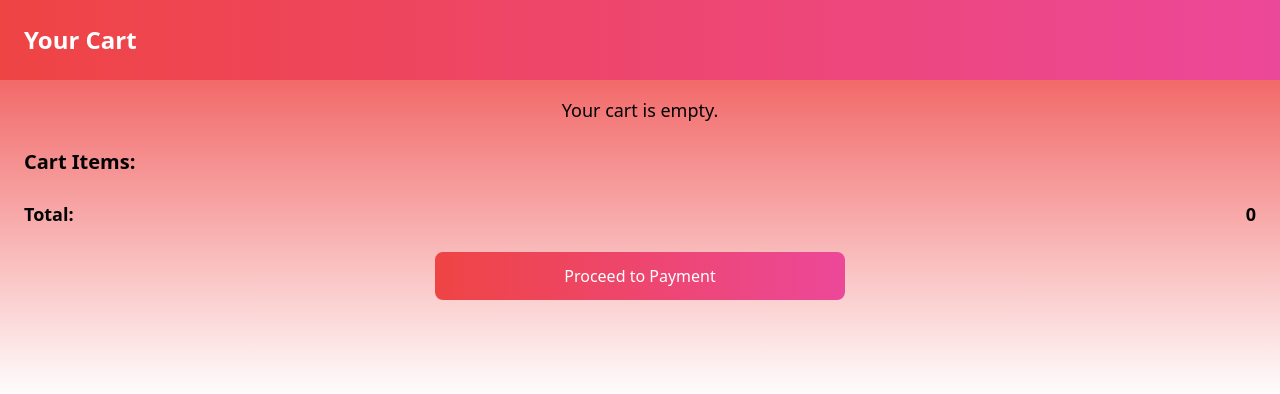
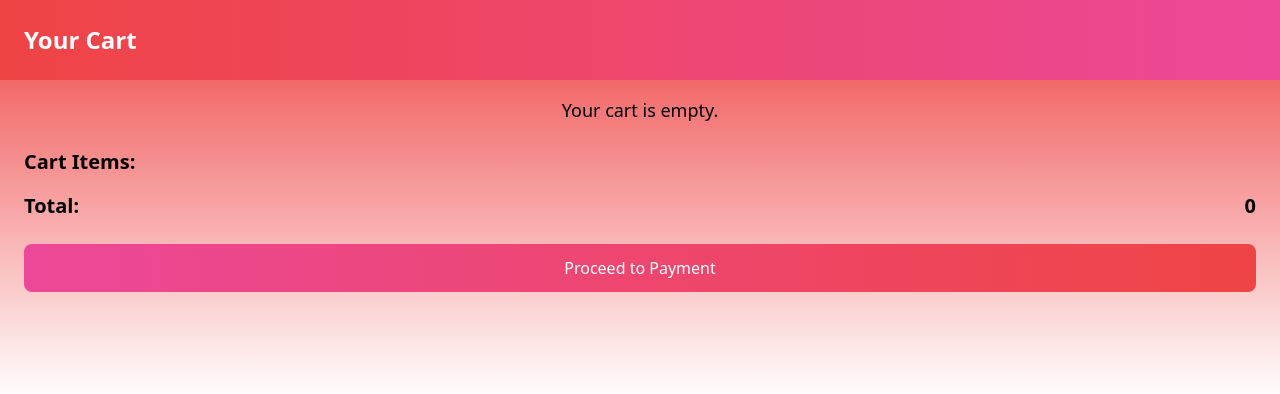
Before and after one commit to transmogrify76/FoodAPP, a React (Vite) app in the folder food-delivery/: page /cart in a window 1280 px wide. Shown: the top 394 px of the page. Built offline with nearby package versions, Linux system fonts and the light colour scheme; the HTML template or start-up script is replaced by a standard one.

Commit message:
razor pay

```diff
--- a/food-delivery/src/index.html
+++ b/food-delivery/src/index.html
@@ -1 +1,4 @@
-<script src="https://checkout.razorpay.com/v1/checkout.js"></script>
+<head>
+    <!-- Other head elements -->
+    <script src="https://checkout.razorpay.com/v1/checkout.js"></script>
+  </head>
--- a/food-delivery/src/pages/user/CartPage.tsx
+++ b/food-delivery/src/pages/user/CartPage.tsx
@@ -82,25 +82,32 @@ const CartPage: React.FC = () => {
         totalprice: totalPrice.toString(),
       };
 
+      // Call your backend Razorpay API to create the order
       const response = await axios.post('http://localhost:5000/createpayment/razorpay', new URLSearchParams(paymentData));
 
       if (response.status === 200) {
         const paymentDetails = response.data;
+
         const options = {
-        key: 'rzp_test_nzmqxQYhvCH9rD',
-        amount: paymentDetails.amount,
+          key: 'rzp_test_nzmqxQYhvCH9rD',  // Your Razorpay key
+          amount: paymentDetails.amount,  // Amount in paise (this should be passed as is)
           currency: paymentDetails.currency,
           order_id: paymentDetails.id,
-        name: 'Restaurant Name',
+          name: 'Restaurant Name',  // Customize with restaurant details
           description: 'Complete your payment',
-        image: 'https://your-logo-url.com',
+          image: 'https://your-logo-url.com',  // Logo URL
           handler: function (response: any) {
+            // On successful payment, handle here
             alert('Payment successful!');
+            // You can add code to update order status here (e.g., update the database or show a success page)
           },
           prefill: {
-          name: 'User Name',
+            name: 'User Name',  // Fetch this from the logged-in user's details
             email: 'user@example.com',
             contact: '1234567890',
+          },
+          theme: {
+            color: '#F37254',  // Customize theme color as needed
           },
         };
 
@@ -122,13 +129,12 @@ const CartPage: React.FC = () => {
         return;
       }
 
-      // Get the restaurantId from the item
       const restaurantId = item.restaurantid;
 
       const response = await axios.post('http://localhost:5000/cart/incquantity', new URLSearchParams({
         menuid: item.menuid,
-        userid: userId,  // Use the decoded user ID
-        restaurantid: restaurantId, // Use the restaurantId from the item
+        userid: userId,
+        restaurantid: restaurantId,
       }));
 
       if (response.status === 200) {
@@ -158,8 +164,8 @@ const CartPage: React.FC = () => {
 
       const response = await axios.post('http://localhost:5000/cart/decquantity', new URLSearchParams({
         menuid: item.menuid,
-        userid: userId,  // Use the decoded user ID
-        restaurantid: item.restaurantid, // Use the restaurantId from the item
+        userid: userId,
+        restaurantid: item.restaurantid,
       }));
 
       if (response.status === 200) {
@@ -235,17 +241,13 @@ const CartPage: React.FC = () => {
               </li>
             ))}
           </ul>
-
-          <div className="mt-6 flex justify-between">
-            <h2 className="font-bold text-lg">Total: </h2>
-            <h2 className="font-bold text-lg">{totalPrice}</h2>
+          <div className="mt-4 flex justify-between font-bold text-xl">
+            <span>Total:</span>
+            <span>{totalPrice}</span>
           </div>
-        </div>
-
-        <div className="mt-6 flex justify-center">
           <button
             onClick={createOrder}
-            className="bg-gradient-to-r from-red-500 to-pink-500 text-white py-3 px-6 rounded-lg w-full md:w-1/3 hover:bg-gradient-to-l transition-all"
+            className="w-full mt-6 bg-gradient-to-r from-pink-500 to-red-500 text-white py-3 rounded-lg hover:bg-gradient-to-l transition-all"
           >
             Proceed to Payment
           </button>
```
Lines whose indentation alone changed are shown as unchanged.
